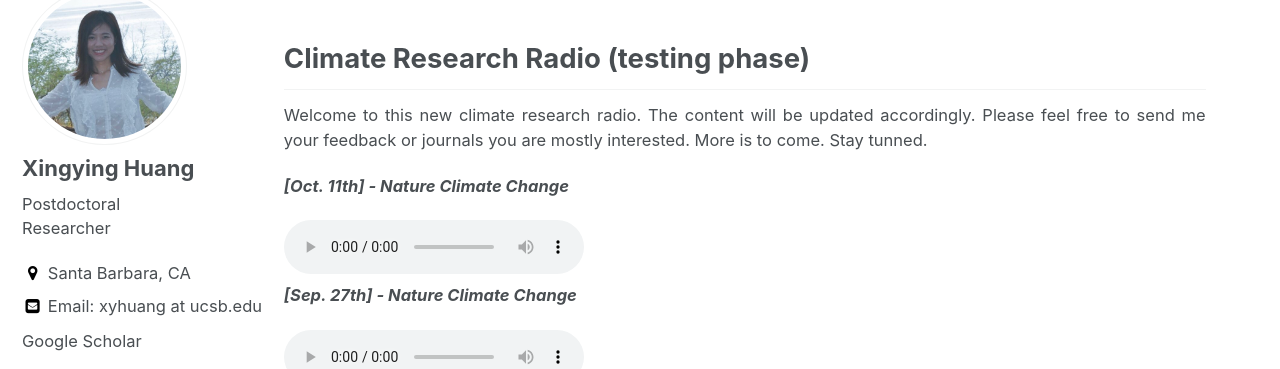
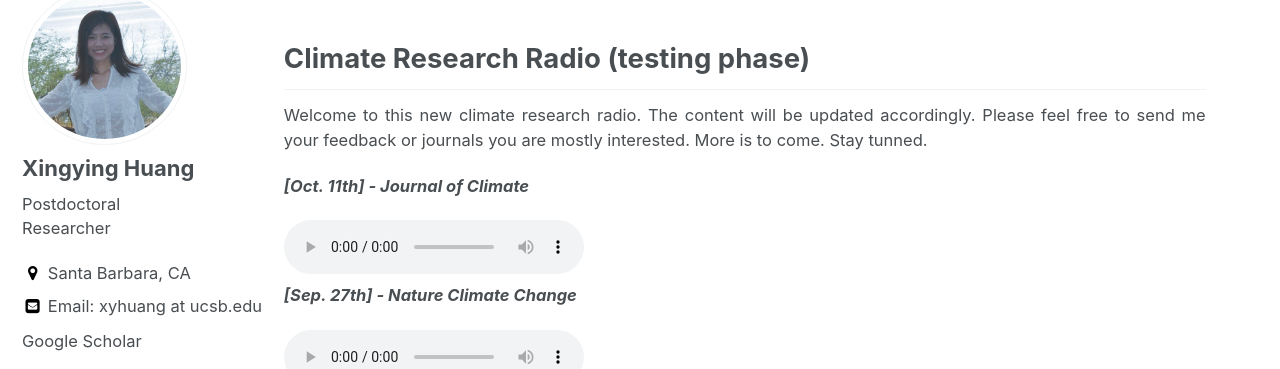
Before and after one commit to Xingyhuang/two_col_xingyhuang.github.io, a Jekyll site: the page built from _pages/radio.md, in a window 1280 px wide and 1082 px high. Shown: the part 325-694 px from the top of the window. Built offline with Jekyll 4.4.1, drawn with Linux system fonts in a browser that asks for light colours.

Commit message:
Update radio.md

```diff
--- a/_pages/radio.md
+++ b/_pages/radio.md
@@ -13,7 +13,7 @@ excerpt: ''
 
 Welcome to this new climate research radio. The content will be updated accordingly. Please feel free to send me your feedback or journals you are mostly interested. More is to come. Stay tunned.
 
-***[Oct. 11th] - Nature Climate Change*** <br>
+***[Oct. 11th] - Journal of Climate*** <br>
 <audio src="/assets/radio/issue_3-jcli-10_11_2020.mp3" controls preload> </audio>
 
 ***[Sep. 27th] - Nature Climate Change*** <br>
```
